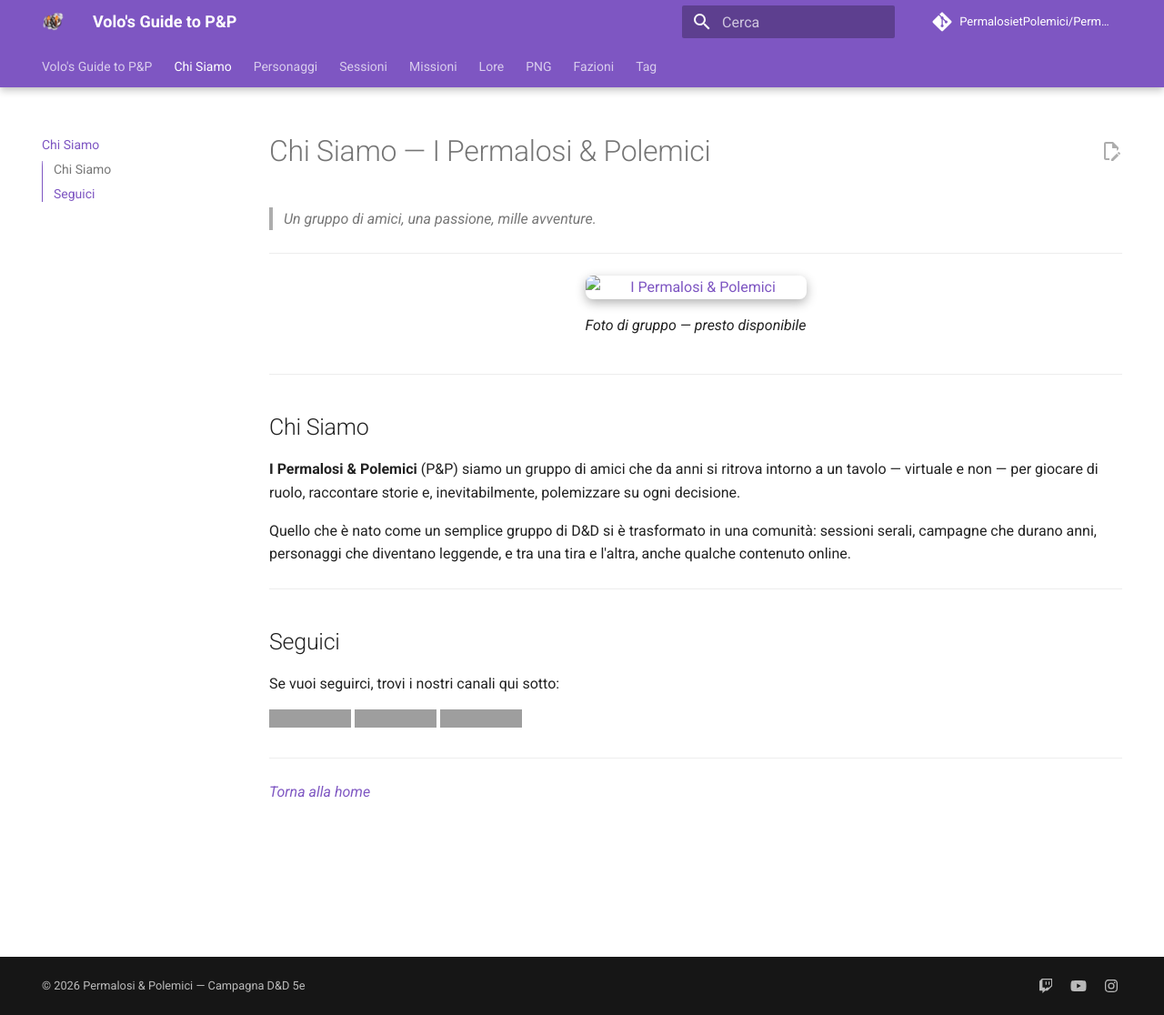
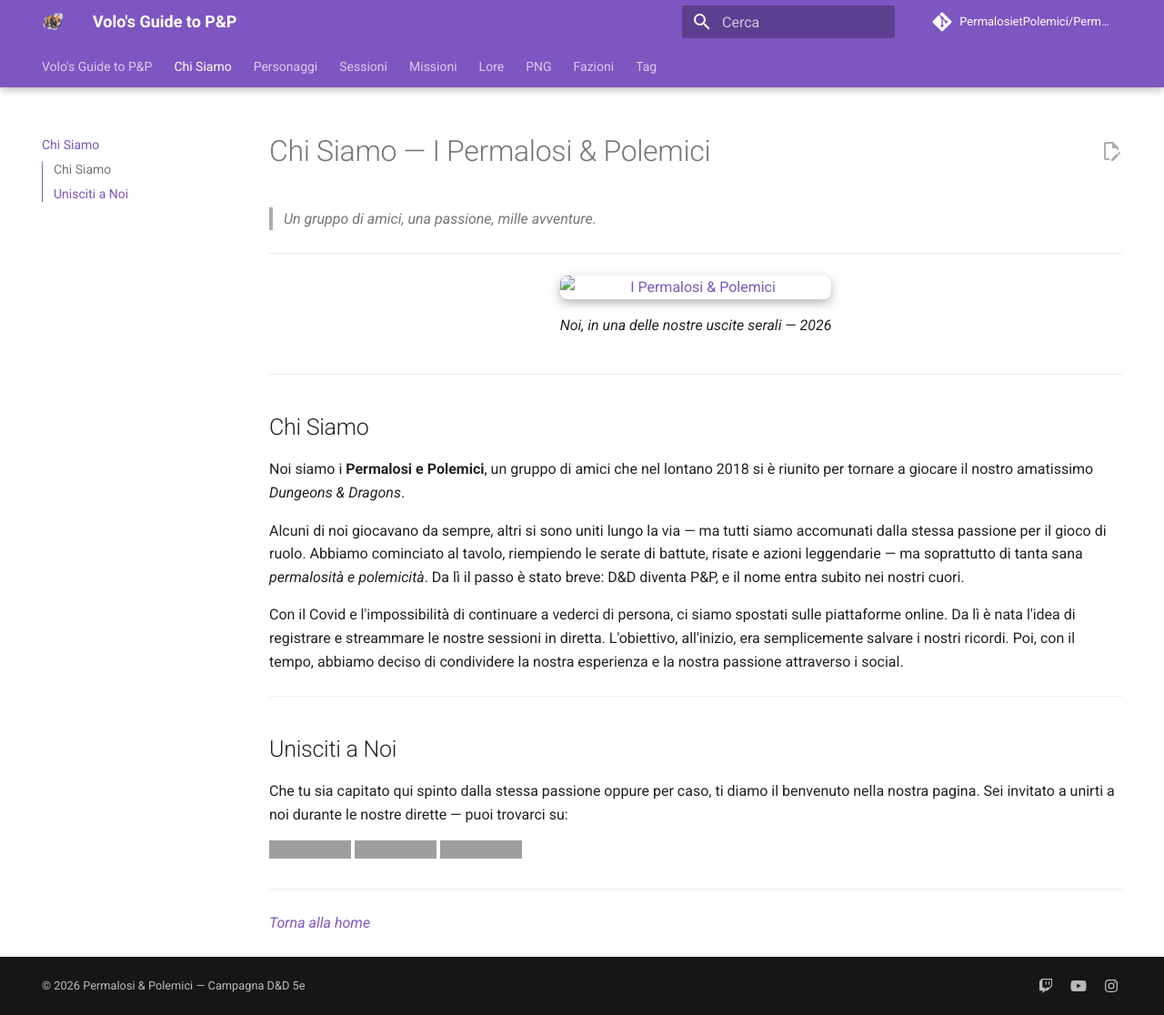
Before and after one commit to PermalosietPolemici/PermalosietPolemici.github.io, an MkDocs documentation site: the page built from docs/chi-siamo.md, in a window 1280 px wide and 1116 px high. Shown: the whole window at 91% size. Built offline with MkDocs 1.6.1 and Material for MkDocs 9.7.7, drawn with Linux system fonts in a browser that asks for light colours; comment, search, counter and statistics services are not loaded; grey boxes are pictures that could not be loaded.

Commit message:
Pagina Chi Siamo: testo definitivo + foto di gruppo

```diff
--- a/docs/chi-siamo.md
+++ b/docs/chi-siamo.md
@@ -7,7 +7,7 @@
 <div align="center">
   <figure>
     <img src="assets/images/gruppo-pp.jpg" alt="I Permalosi & Polemici" style="max-width:100%;border-radius:8px;box-shadow:0 4px 12px rgba(0,0,0,0.3);" />
-    <figcaption><em>Foto di gruppo — presto disponibile</em></figcaption>
+    <figcaption><em>Noi, in una delle nostre uscite serali — 2026</em></figcaption>
   </figure>
 </div>
 
@@ -15,15 +15,17 @@
 
 ## Chi Siamo
 
-**I Permalosi & Polemici** (P&P) siamo un gruppo di amici che da anni si ritrova intorno a un tavolo — virtuale e non — per giocare di ruolo, raccontare storie e, inevitabilmente, polemizzare su ogni decisione.
+Noi siamo i **Permalosi e Polemici**, un gruppo di amici che nel lontano 2018 si è riunito per tornare a giocare il nostro amatissimo *Dungeons & Dragons*.
 
-Quello che è nato come un semplice gruppo di D&D si è trasformato in una comunità: sessioni serali, campagne che durano anni, personaggi che diventano leggende, e tra una tira e l'altra, anche qualche contenuto online.
+Alcuni di noi giocavano da sempre, altri si sono uniti lungo la via — ma tutti siamo accomunati dalla stessa passione per il gioco di ruolo. Abbiamo cominciato al tavolo, riempiendo le serate di battute, risate e azioni leggendarie — ma soprattutto di tanta sana *permalosità e polemicità*. Da lì il passo è stato breve: D&D diventa P&P, e il nome entra subito nei nostri cuori.
+
+Con il Covid e l'impossibilità di continuare a vederci di persona, ci siamo spostati sulle piattaforme online. Da lì è nata l'idea di registrare e streammare le nostre sessioni in diretta. L'obiettivo, all'inizio, era semplicemente salvare i nostri ricordi. Poi, con il tempo, abbiamo deciso di condividere la nostra esperienza e la nostra passione attraverso i social.
 
 ---
 
-## Seguici
+## Unisciti a Noi
 
-Se vuoi seguirci, trovi i nostri canali qui sotto:
+Che tu sia capitato qui spinto dalla stessa passione oppure per caso, ti diamo il benvenuto nella nostra pagina. Sei invitato a unirti a noi durante le nostre dirette — puoi trovarci su:
 
 [![Twitch](https://img.shields.io/badge/Twitch-9146FF?style=for-the-badge&logo=twitch&logoColor=white)](https://www.twitch.tv/permalosietpolemici)
 [![YouTube](https://img.shields.io/badge/YouTube-FF0000?style=for-the-badge&logo=youtube&logoColor=white)](https://youtube.com/@permalosietpolemici)
```
Also changed, not shown: docs/assets/images/gruppo-pp.jpg (added).
